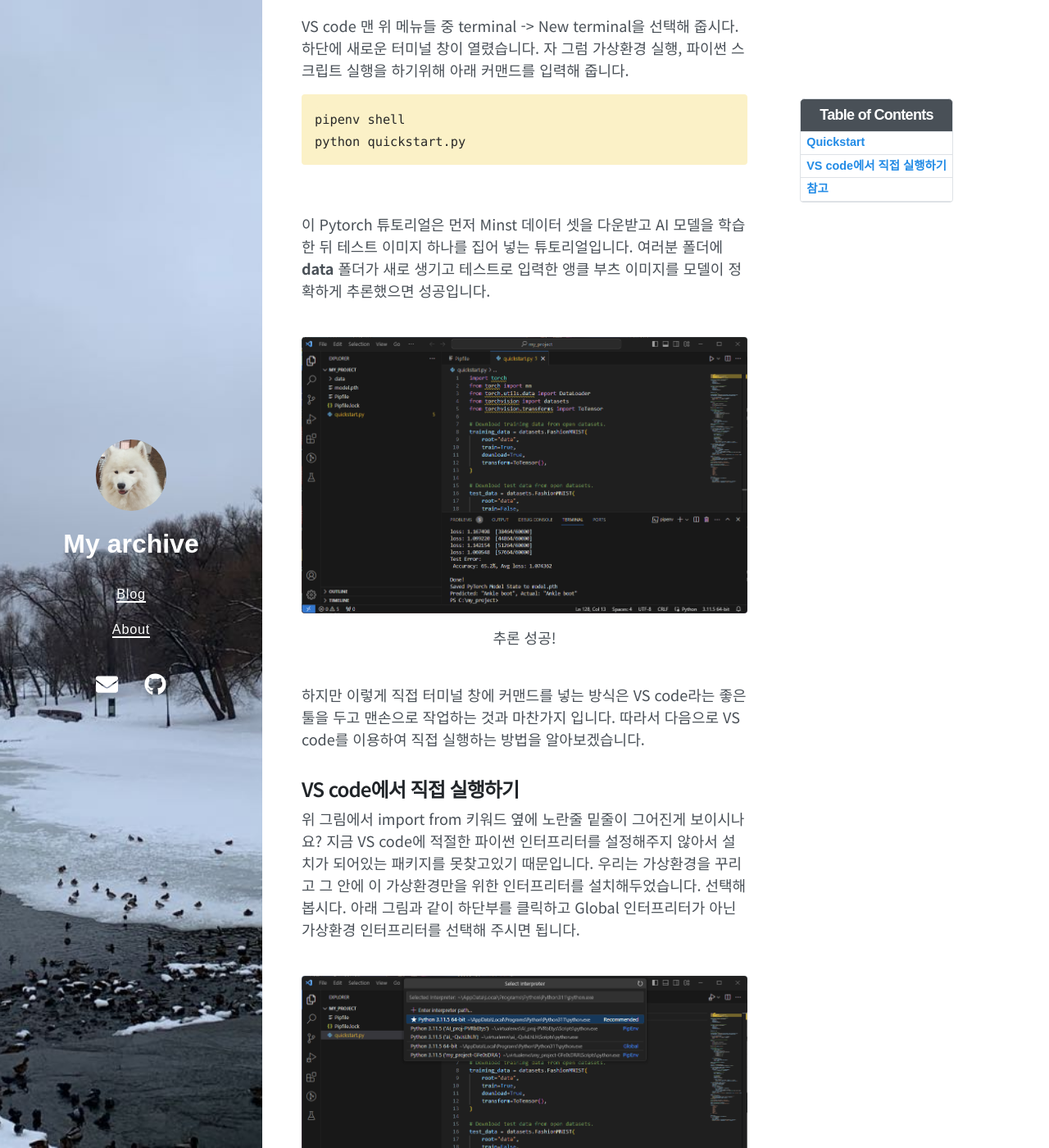
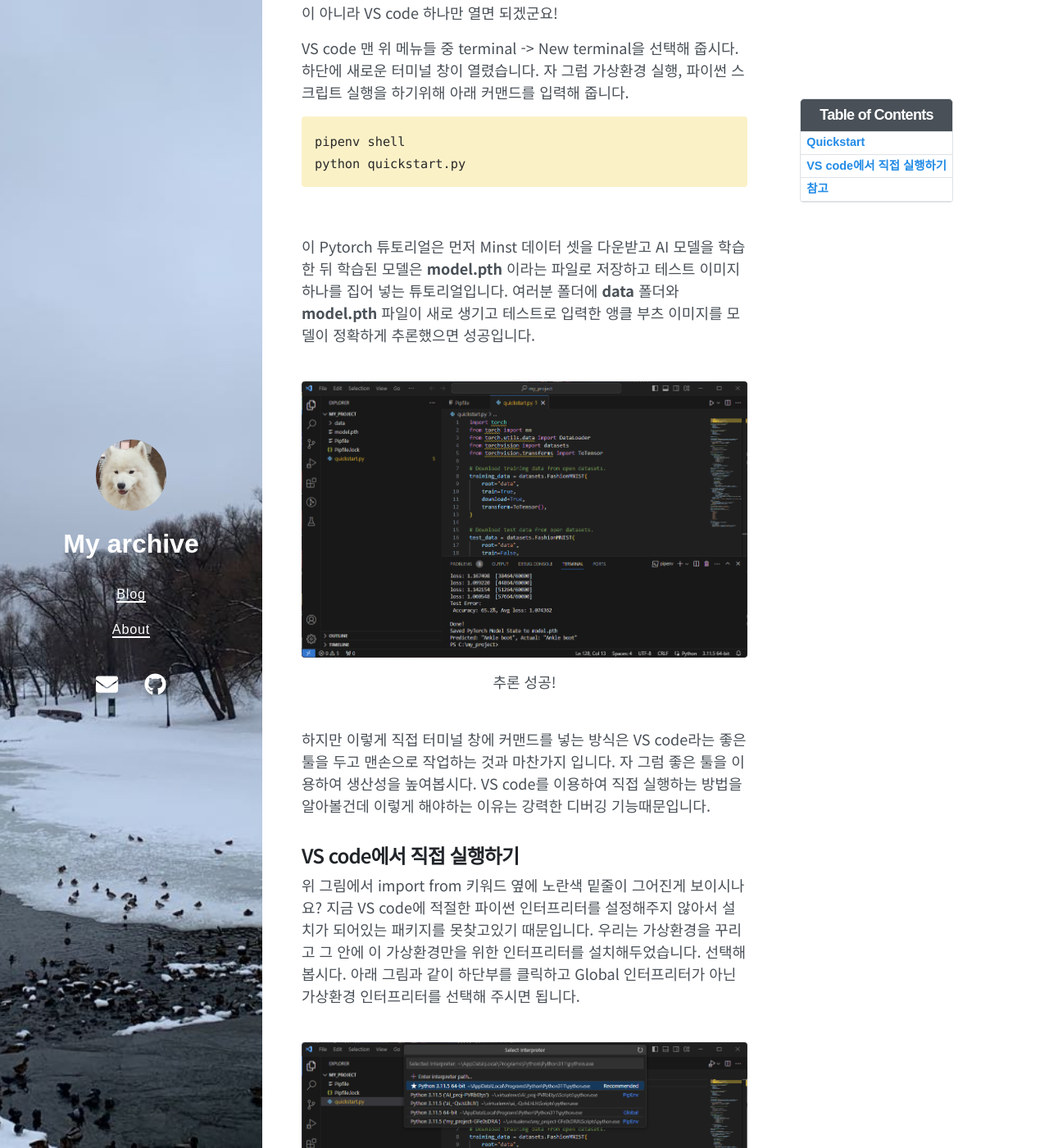
Before and after one commit to NamiKim-0408/NamiKim-0408.github.io, a Jekyll site: the page built from _posts/2023-10-28-vscode-RL_3.md, in a window 1280 px wide and 1400 px high, scrolled down 1972 px. Shown: the whole window at 82% size. Built offline with Jekyll 4.4.1, drawn with Linux system fonts in a browser that asks for light colours; nearby versions of some CDN libraries; comment, search, counter and statistics services are not loaded; some of the changed text lies outside the part shown.

Commit message:
RL_3 mod

````diff
--- a/_posts/2023-10-28-vscode-RL_3.md
+++ b/_posts/2023-10-28-vscode-RL_3.md
@@ -47,6 +47,7 @@
 
 이제 우리가 만든 __quickstart.py__ 파이썬 스크립트를 실행해 보겠습니다.
 이제는 윈도우 시작 메뉴에서 여는 터미널이 아닌 VS code에 내장된 터미널 기능을 사용하겠습니다.
+앞으로는 터미널창, 편집기창 두개를 열는 것이 아니라 VS code 하나만 열면 되겠군요!
 
 VS code 맨 위 메뉴들 중 terminal -> New terminal을 선택해 줍시다.
 하단에 새로운 터미널 창이 열렸습니다.
@@ -58,8 +59,8 @@
 ```
 <br/>
 
-이 Pytorch 튜토리얼은 먼저 Minst 데이터 셋을 다운받고 AI 모델을 학습한 뒤 테스트 이미지 하나를 집어 넣는 튜토리얼입니다.
-여러분 폴더에 __data__ 폴더가 새로 생기고 테스트로 입력한 앵클 부츠 이미지를 모델이 정확하게 추론했으면 성공입니다.
+이 Pytorch 튜토리얼은 먼저 Minst 데이터 셋을 다운받고 AI 모델을 학습한 뒤 학습된 모델은 __model.pth__ 이라는 파일로 저장하고 테스트 이미지 하나를 집어 넣는 튜토리얼입니다.
+여러분 폴더에 __data__ 폴더와 __model.pth__ 파일이 새로 생기고 테스트로 입력한 앵클 부츠 이미지를 모델이 정확하게 추론했으면 성공입니다.
 
 <br/>
 ![quickstart_success](/assets/img/RL_3/quickstart_success.png)
@@ -67,11 +68,12 @@
 <br/>
 
 하지만 이렇게 직접 터미널 창에 커맨드를 넣는 방식은 VS code라는 좋은 툴을 두고 맨손으로 작업하는 것과 마찬가지 입니다.
-따라서 다음으로 VS code를 이용하여 직접 실행하는 방법을 알아보겠습니다.
+자 그럼 좋은 툴을 이용하여 생산성을 높여봅시다.
+VS code를 이용하여 직접 실행하는 방법을 알아볼건데 이렇게 해야하는 이유는 강력한 디버깅 기능때문입니다.
 
 ## VS code에서 직접 실행하기
 
-위 그림에서 import from 키워드 옆에 노란줄 밑줄이 그어진게 보이시나요?
+위 그림에서 import from 키워드 옆에 노란색 밑줄이 그어진게 보이시나요?
 지금 VS code에 적절한 파이썬 인터프리터를 설정해주지 않아서 설치가 되어있는 패키지를 못찾고있기 때문입니다.
 우리는 가상환경을 꾸리고 그 안에 이 가상환경만을 위한 인터프리터를 설치해두었습니다.
 선택해 봅시다.
````
